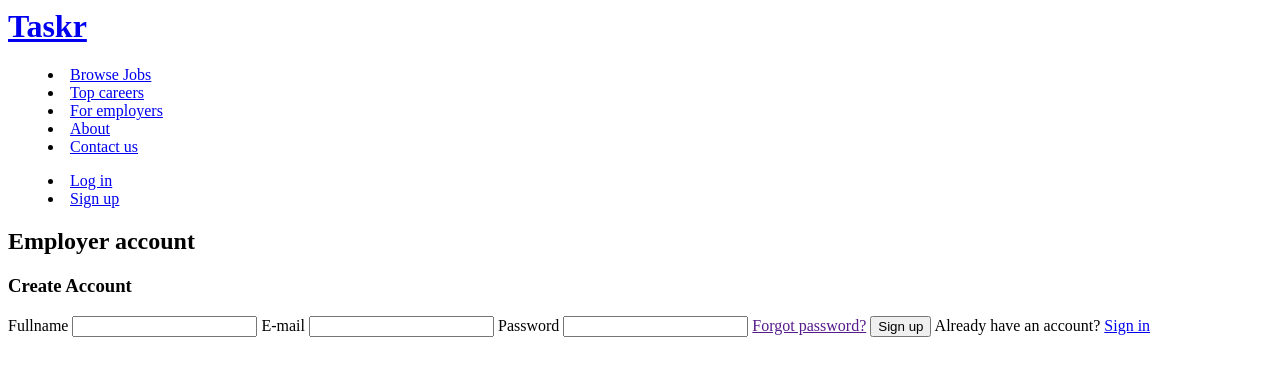
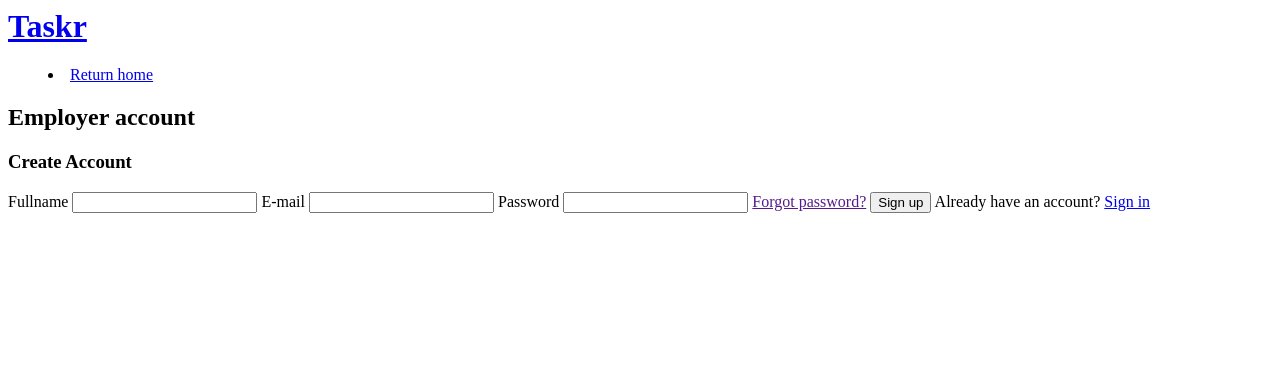
Before and after one commit to RockyLatchman/taskr, a PHP site: page /taskr/employers/register.php in a window 1280 px wide. Shown: the top 376 px of the page. Run offline with PHP 8.4, Linux system fonts and the light colour scheme.

Commit message:
Changed employer register navigation menu

```diff
--- a/templates/employers/register.php
+++ b/templates/employers/register.php
@@ -3,7 +3,7 @@
     <div class="logotype">
        <h1><a href="/taskr/">Taskr</a></h1>
     </div>
-    <?php include_once  '../templates/includes/menu.php'; ?>
+    <menu><li><a href="/taskr/">Return home</a></li></menu>
 </header>
 <main>
     <section>
```
